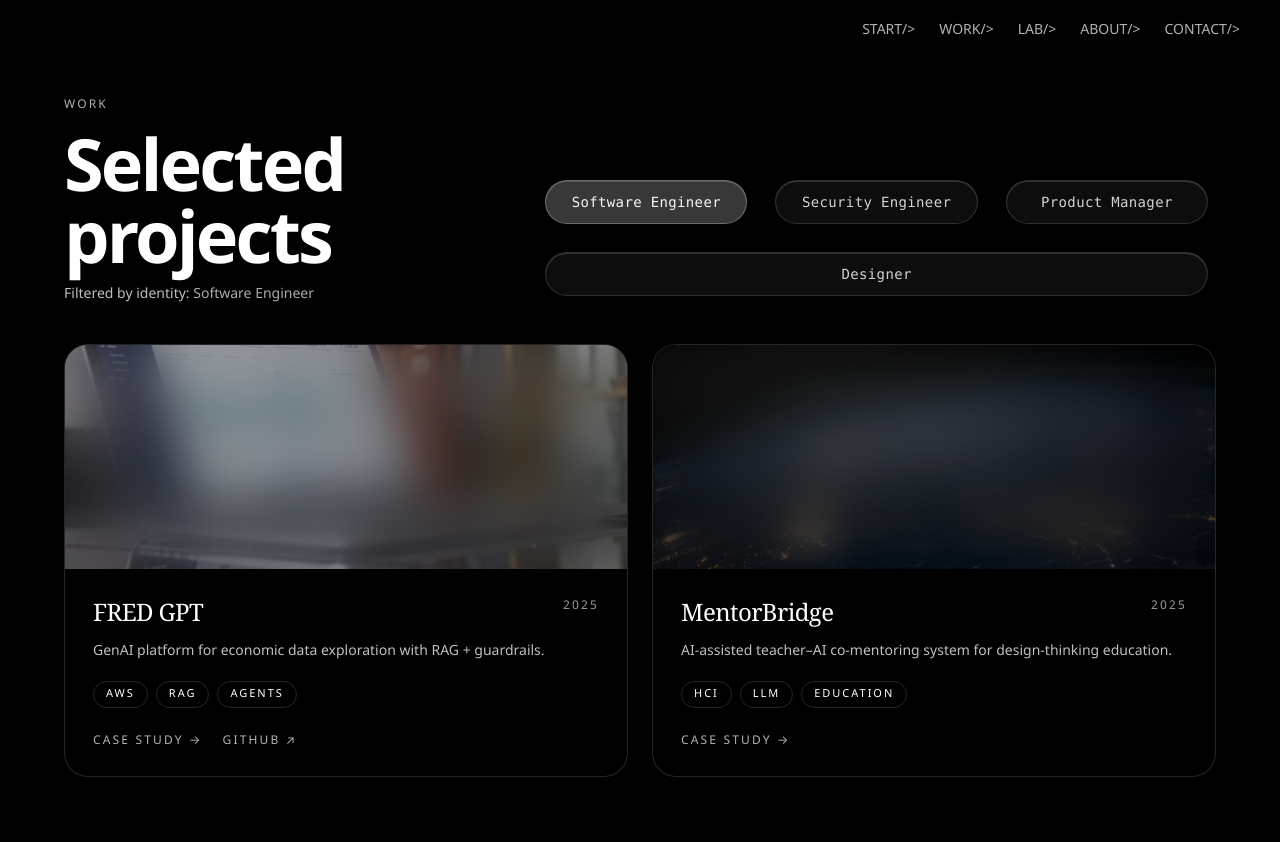
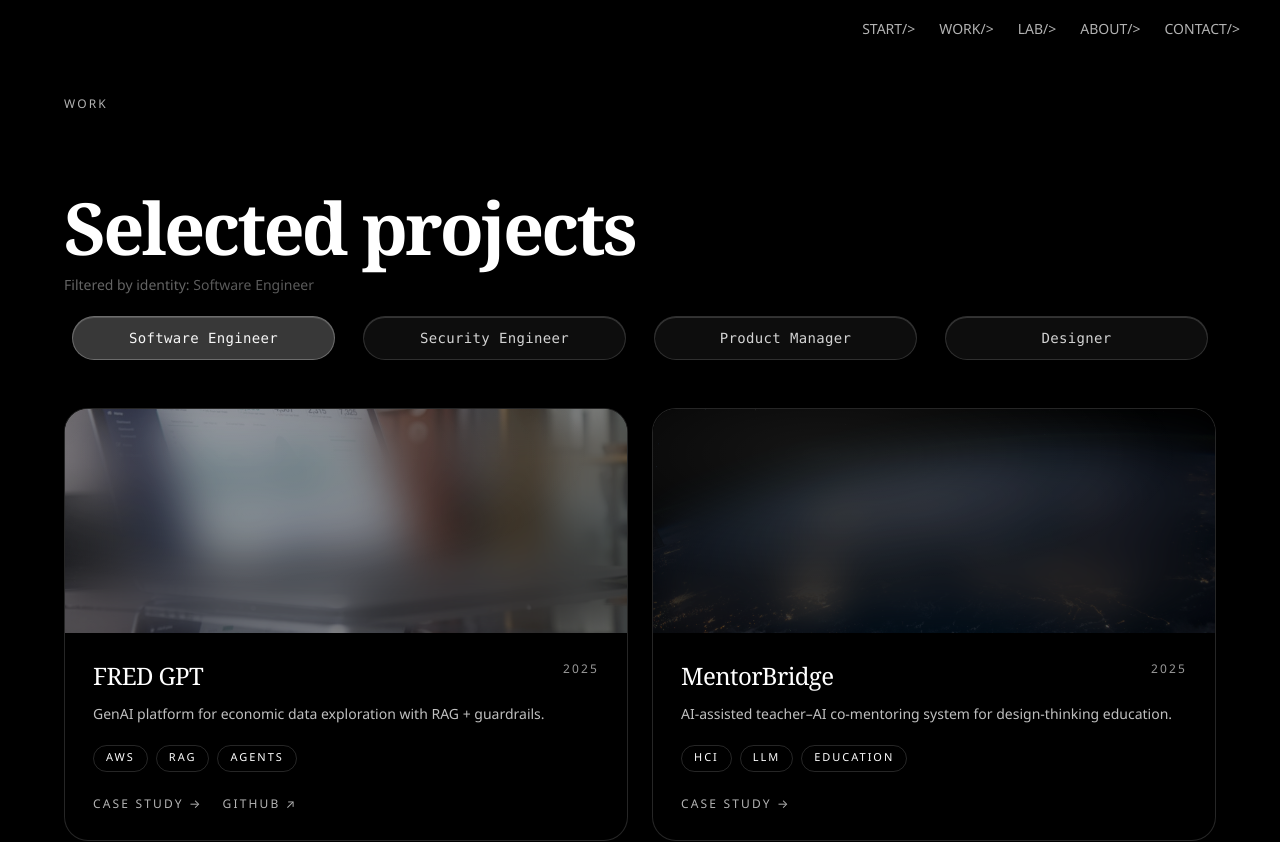
Before and after one commit to runxii/runxii.github.io, a Next.js app: page /work in a window 1280 px wide. Shown: the top 842 px of the page. Built offline with nearby package versions, Linux system fonts and the light colour scheme.

Commit message:
feat(work): changed to font-serif. add margin-top of title.

```diff
--- a/src/components/work/ProjectCard.tsx
+++ b/src/components/work/ProjectCard.tsx
@@ -9,13 +9,12 @@ export function ProjectCard({ project }: { project: Project }) {
                     <img
                         src={project.previewImage}
                         alt={project.title}
-                        className="h-full w-full object-cover transition-[filter,transform] duration-700 ease-out filter scale-[1.03] hover:scale-100"
-
+                        className="h-full w-full object-cover transition-[filter,transform] duration-700 ease-out"
                     />
 
                     {/* Frosted overlay (fade out on hover) */}
                     <div
-                        className="absolute inset-0 bg-black/35 backdrop-blur-xl hover:blur-0 transition-opacity duration-700 ease-out opacity-100 hover:opacity-0"
+                        className="absolute inset-0 bg-black/35 backdrop-blur-xl hover:blur-0 transition-opacity duration-800 ease-in-out opacity-100 hover:opacity-0"
                     />
 
                     {/* Subtle highlight for a premium feel (optional, monochrome) */}
--- a/src/components/work/WorkPageClient.tsx
+++ b/src/components/work/WorkPageClient.tsx
@@ -14,24 +14,23 @@ export function WorkPageClient() {
     return (
         <section className="relative px-6 pt-24 pb-44">
             <div className="mx-auto max-w-6xl">
-                <div className="flex flex-col gap-6 md:flex-row md:items-end md:justify-between">
                 <div>
                     <p className="text-xs font-medium uppercase tracking-[0.18em] opacity-70">
                         Work
                     </p>
-                        <h1 className="mt-4 text-5xl font-extrabold tracking-[-0.04em] md:text-7xl">
+                    <h1 className="mt-20 text-5xl font-serif font-extrabold tracking-[-0.04em] md:text-7xl">
                         Selected projects
                     </h1>
-                        <p className="mt-3 text-sm opacity-75">
+                    <p className="my-3 text-sm opacity-40">
                         Filtered by identity: <span className="opacity-90">{ROLES[role].label}</span>
                     </p>
                 </div>
-
-                    <WorkFilters />
+                <div >
+                    <WorkFilters/>
                 </div>
 
                 <div className="mt-10">
-                    <ProjectGrid projects={visible} />
+                    <ProjectGrid projects={visible}/>
                 </div>
 
                 {visible.length === 0 && (
```
Lines whose indentation alone changed are shown as unchanged.
